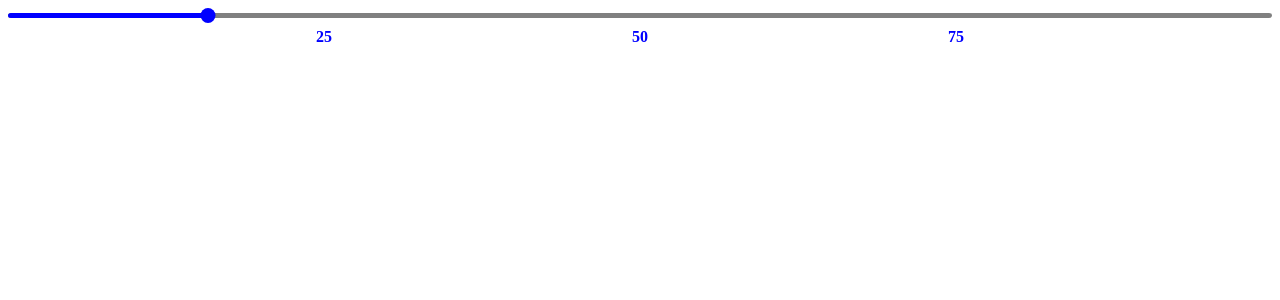
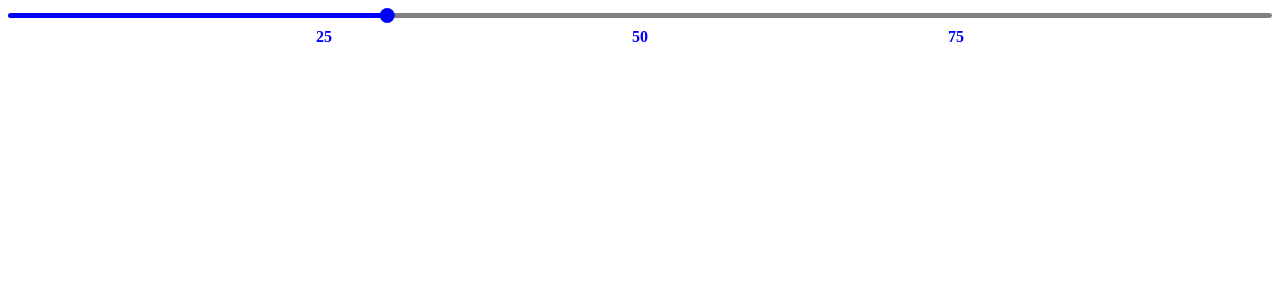
Before and after one commit to marrej/svg-slider, an Angular app: page / in a window 1280 px wide. Shown: the top 300 px of the page. Built offline with nearby package versions, Linux system fonts and the light colour scheme.

Commit message:
feature(*): calculate thumbPosition

```diff
--- a/src/app/app.component.html
+++ b/src/app/app.component.html
@@ -1,7 +1,7 @@
 <div id="wrapper">
   <svg width="100%" height="100%">
     <rect fill="grey" width="100%" height="5" rx="3" y="5"></rect>
-    <rect fill="blue" width="200px" height="5" rx="3" y="5"></rect>
+    <rect fill="blue" [attr.width]="this.getLineWidth()" height="5" rx="3" y="5"></rect>
     <text
       *ngFor="let label of labels; let i = index"
       fill="blue"
@@ -11,6 +11,6 @@
     >
       {{label}}
     </text>
-    <ellipse cy="7.5" cx="200" rx="7.5" ry="7.5" fill="blue" />
+    <ellipse cy="7.5" [attr.cx]="this.getThumbPosition()" rx="7.5" ry="7.5" fill="blue" />
   </svg>
 </div>
--- a/src/app/app.component.ts
+++ b/src/app/app.component.ts
@@ -6,7 +6,8 @@ import { ChangeDetectorRef, Component, HostListener } from '@angular/core';
   styleUrls: ['./app.component.scss']
 })
 export class AppComponent {
-  labels = ["25", "50", "75"];
+  labels: string[] = ["25", "50", "75"];
+  thumbPosition: number = 0.3;
 
   constructor(
     private changeDetector: ChangeDetectorRef
@@ -25,8 +26,21 @@ export class AppComponent {
     }
   }
 
+  public getThumbPosition(): number {
+    return this.thumbPosition * this.getTotalWidth();
+  }
+
+  public getLineWidth(): string {
+    return this.getThumbPosition() + 'px';
+  }
+
+  private recalculateThumbPosition(): void {
+
+  }
+
   @HostListener("window:resize")
   public onScreenResize(): void {
+    this.recalculateThumbPosition();
     this.changeDetector.detectChanges();
   }
 }
```
